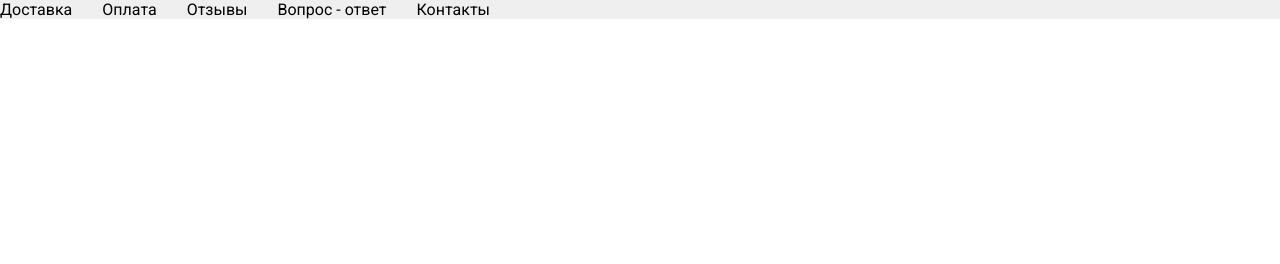
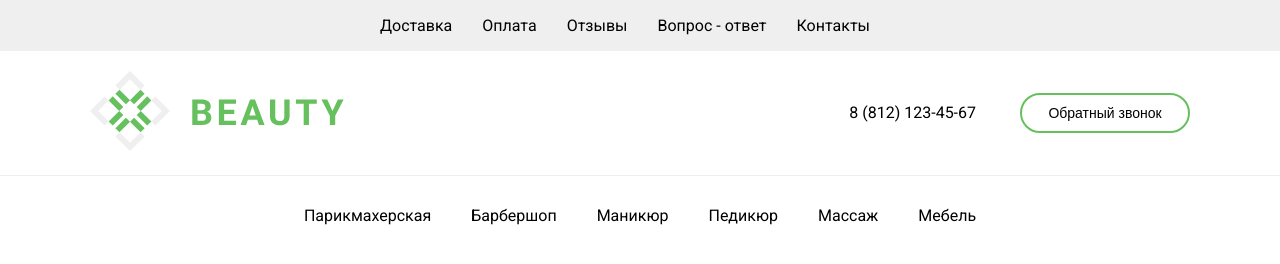
Before and after one commit to rilw/Beauty, a plain HTML site: page index.html in a window 1280 px wide. Drawn offline with Linux system fonts and the light colour scheme.

Commit message:
незнаю

```diff
--- a/index.html
+++ b/index.html
@@ -20,8 +20,31 @@
                 <li><div class="#"></div>Контакты</li>
             </ul>
         </div>
-        <div class="header-medium"></div>
-        <div class="header-bottom"></div>
+        <div class="header-medium">
+            <div class="container">
+                <div class="medium">
+                    <div class="logo">
+                        <a href="index.html">
+                            <img src="img/logo.svg" alt="logo">
+                        </a>
+                    </div>
+                    <div class="phone">
+                        <a href="tel:888121234567"class="tel">8 (812) 123-45-67</a>
+                        <button class="recall"> Обратный звонок</button>
+                    </div>
+                </div>
+            </div>
+        </div>
+        <div class="header-bottom">
+            <ul class="bottom-menu">
+                <li><a href="#">Парикмахерская</a></li>
+                <li><a href="#">Барбершоп</a></li>
+                <li><a href="#">Маникюр</a></li>
+                <li><a href="#">Педикюр</a></li>
+                <li><a href="#">Массаж</a></li>
+                <li><a href="#">Мебель</a></li>
+            </ul>
+        </div>
      </header>
      <section></section>
      <section></section>
--- a/style/style.css
+++ b/style/style.css
@@ -15,12 +15,21 @@ ul,ol{
 a{
     text-decoration: none;
 }
+button{
+    background: #fff;
+    border:none;
+    cursor: pointer;
+}
 .container{
     max-width: 1100px;
     margin: 0 auto;
 }
 .header-top{
     background: #EFEFEF ;
+    display: flex;
+    justify-content: center;
+    padding-top: 16px ;
+    padding-bottom: 16px;
 }
 .top-menu{
     display: flex ;
@@ -36,3 +45,49 @@ a{
     font-size: 14px;
     color: #333;
 }
+.tel{
+font-weight: 400;
+font-size: 16px;
+color: #000;
+}
+.recall{
+    border: 2px solid #66c05d;
+    border-radius: 40px;
+    width: 170px;
+    height: 40px;
+    font-weight: 400;
+    font-size: 14px;
+    color: #000;
+    margin-left: 40px;
+}
+.medium{
+    padding-top: 20px;
+    padding-bottom: 20px;
+    display: flex;
+    justify-content: space-between ;
+    align-items: center;
+}
+.header-medium{
+    border-bottom: 1px solid #efefef;
+}
+.header-bottom{
+    display: flex;
+    justify-content: center;
+    padding-top:30px;
+    padding-bottom: 30px;
+}
+.bottom-menu{
+    display: flex;
+}
+
+.bottom-menu>li{
+    margin-right: 40px ;
+}
+.bottom-menu>li:last-child{
+    margin-right: 0;
+}
+.bottom-menu>li>a{
+    font-weight: 400;
+    font-size: 16px;
+    color: #000;
+}
```
Also changed, not shown: img/logo.svg (added).
